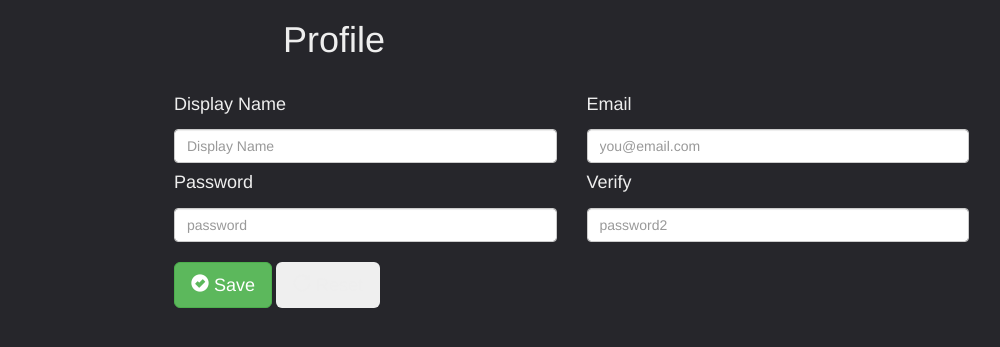
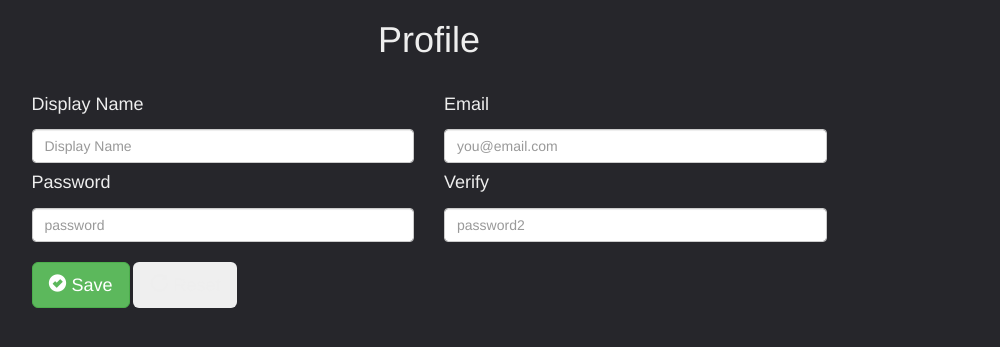
Before and after one commit to RGBHack/Spark, a Flask app: page /profile in a window 1280 px wide. Shown: the top 347 px of the page, without its empty margins (211-1211 px from the left). Run offline with Flask 2, Linux system fonts and the light colour scheme; some libraries are stand-ins or nearby versions.

Commit message:
center profile divs

```diff
--- a/server/src/templates/profile.html
+++ b/server/src/templates/profile.html
@@ -29,19 +29,12 @@
 
 <div class="container bootstrap snippet">
     <div class="row">
-        <div class="col-sm-10">
+        <div class="col-sm-10" style="margin: auto;">
             <h1>Profile</h1>
         </div>
     </div>
     <div class="row">
-        <div class="col-sm-3">
-            <!--left col-->
-        </div>
-        <!--/col-3-->
-        <div class="col-sm-9">
-
-
-
+        <div class="col-sm-9" style="margin: auto;">
             <div class="tab-content">
                 <div class="tab-pane active" id="home">
                     <form class="form" action="##" method="post" id="registrationForm">
```
